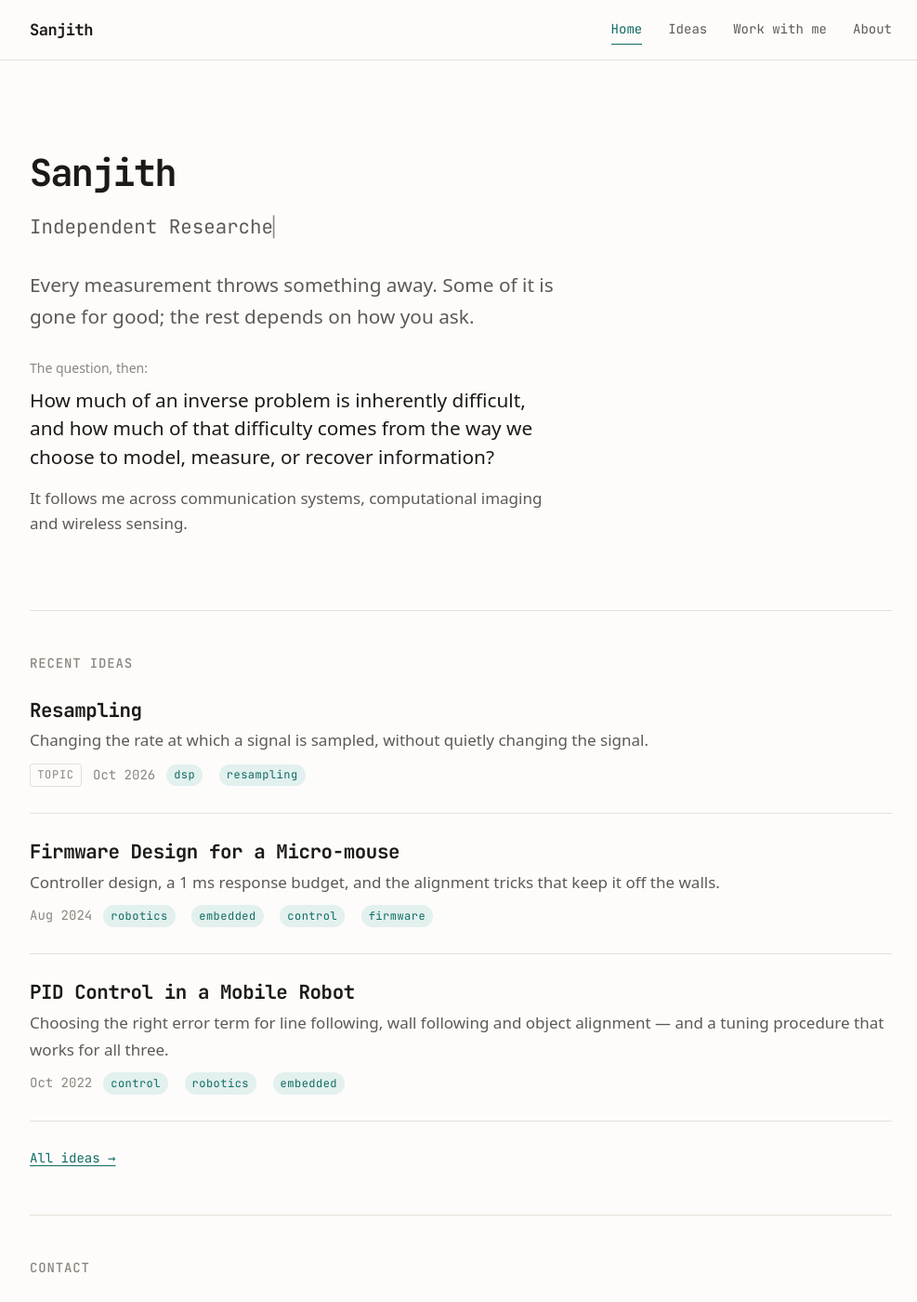
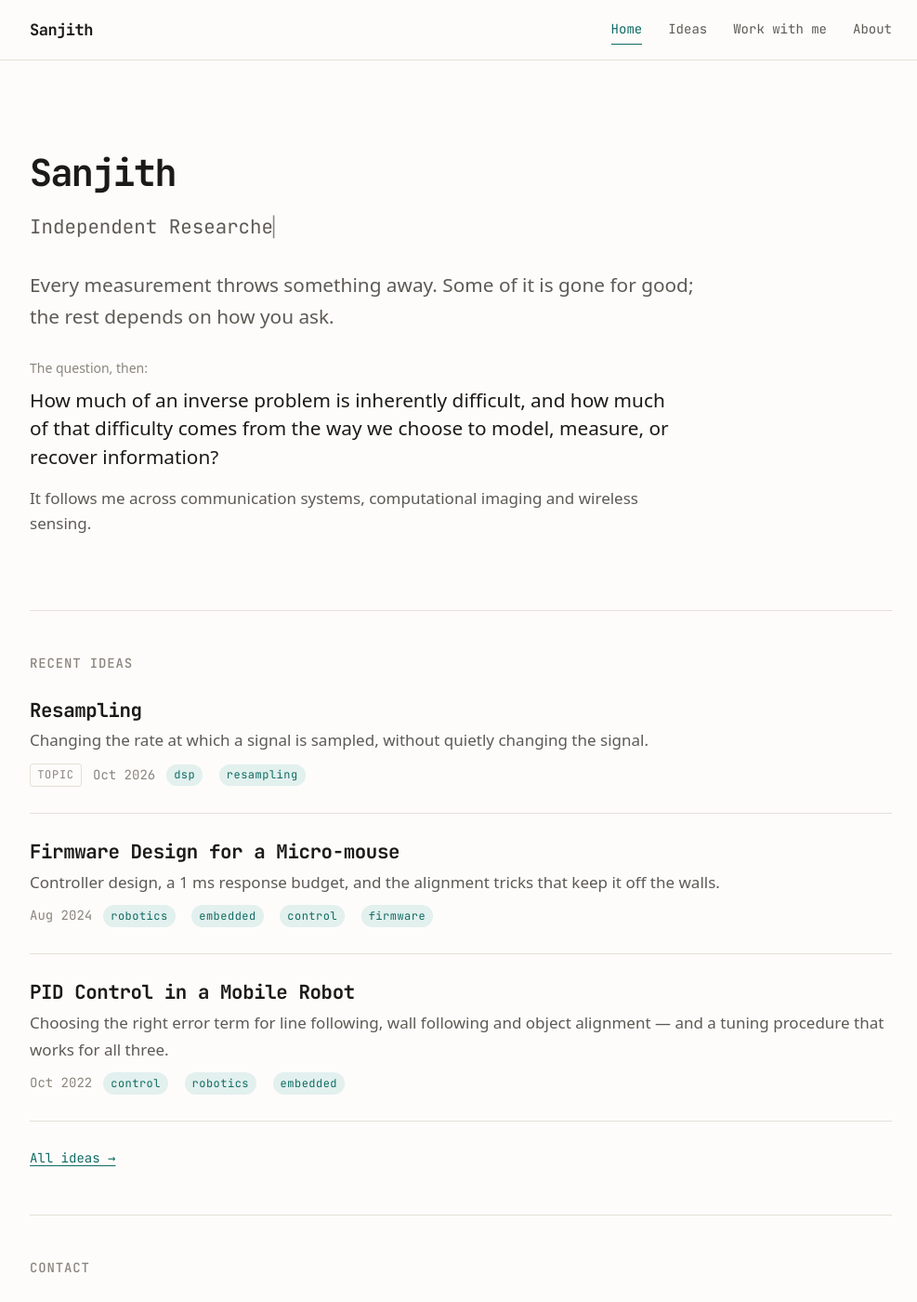
Before and after one commit to sanjith1999/sanjith1999.github.io, a Jekyll site: the page built from index.html, in a window 1280 px wide and 1400 px high. Shown: the whole window at 93% size, without its empty margins (144-1131 px from the left). Built offline with Jekyll 4.4.1, drawn with Linux system fonts in a browser that asks for light colours; some web fonts are replaced.

Commit message:
WIP002: Widen the hero to the site's own measure
It was pinned at 58ch while everything below it fills the wrap, so the
opening read as a narrow inset column. The question keeps its shorter
line, scaled to hold the same ratio against the wider measure.

Co-Authored-By: Claude Opus 5 <noreply@anthropic.com>

```diff
--- a/assets/css/main.css
+++ b/assets/css/main.css
@@ -180,7 +180,7 @@ h3 { font-size: var(--step-1); letter-spacing: -0.02em; }
 .lede { font-family: var(--body); font-size: var(--step-1); color: var(--ink-muted); line-height: 1.5; }
 
 /* --- Home ----------------------------------------------------------------- */
-.hero { padding-block: var(--space-4) var(--space-5); max-width: 58ch; }
+.hero { padding-block: var(--space-4) var(--space-5); max-width: var(--measure); }
 .hero h1 { margin-bottom: var(--space-2); }
 .hero-role {
   font-family: var(--mono); font-size: var(--step-0); color: var(--accent);
@@ -200,7 +200,7 @@ h3 { font-size: var(--step-1); letter-spacing: -0.02em; }
    set. It is deliberately narrower than its siblings, not an oversight. */
 .hero p.hero-question {
   font-size: var(--step-1); line-height: 1.45; color: var(--ink);
-  margin-top: var(--space-1); max-width: 46ch;
+  margin-top: var(--space-1); max-width: 58ch;
 }
 .hero p.hero-coda { font-size: var(--step-0); color: var(--ink-muted); margin-top: var(--space-2); }
 
```
